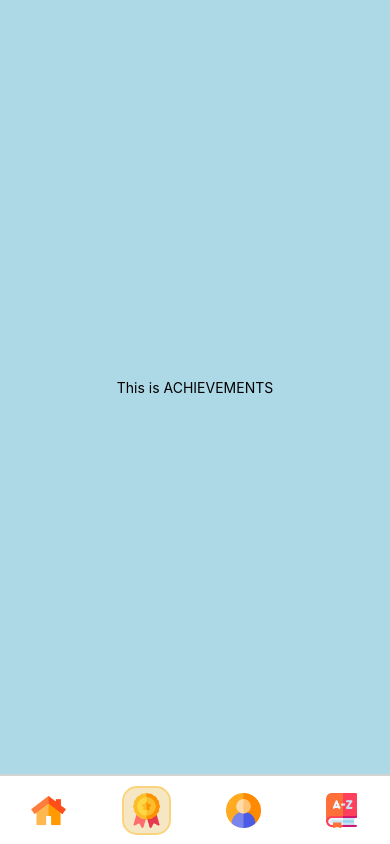
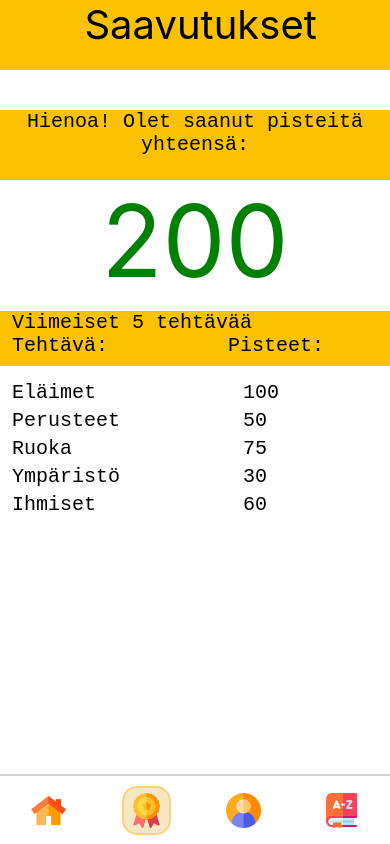
Before and after one commit to Quattrolingo/Mobiilikehitysprojekti, a React Native app: screen / in a window 390 px wide. Both pictures are taken after a click on the element 146 px from the left and 810 px from the top of the page. Built offline with nearby package versions, Linux system fonts and the light colour scheme.

Commit message:
saavutukset

```diff
--- a/components/Achievements.js
+++ b/components/Achievements.js
@@ -1,12 +1,53 @@
 import { StatusBar } from 'expo-status-bar'
 import { StyleSheet, Text, View } from 'react-native'
 import { useState } from 'react'
+import AsyncStorage from '@react-native-async-storage/async-storage';
 
 export default function Achievements() {
 
-    return (
+var yhtpisteet = 200;
+var pisteet = 100;
+var pisteet1 = 50;
+var pisteet2 = 75;
+var pisteet3 = 30;
+var pisteet4 = 60;
+var tehtävä = 'Eläimet';
+var tehtävä1 = 'Perusteet';
+var tehtävä2 = 'Ruoka';
+var tehtävä3= 'Ympäristö';
+var tehtävä4 = 'Ihmiset';
+
+
+
+return (
       <View style={AchievementStyles.container}>
-        <Text>This is ACHIEVEMENTS</Text>
+        <Text style={AchievementStyles.headline}> Saavutukset</Text>
+        <Text style={AchievementStyles.text}>Hienoa! Olet saanut pisteitä yhteensä:</Text>
+        <Text style={AchievementStyles.points}>{yhtpisteet}</Text>
+
+        <View style={AchievementStyles.headline2}>
+          <Text style={AchievementStyles.text2}> Viimeiset 5 tehtävää</Text>
+          <Text style={AchievementStyles.text2}> Tehtävä:          Pisteet:</Text>
+        </View>
+
+        <View style={AchievementStyles.headline1}>
+          <View style={AchievementStyles.inputWrap}>
+            <Text style={AchievementStyles.text1}> {tehtävä}</Text>
+            <Text style={AchievementStyles.text1}> {tehtävä1}</Text>
+            <Text style={AchievementStyles.text1}> {tehtävä2}</Text>
+            <Text style={AchievementStyles.text1}> {tehtävä3}</Text>
+            <Text style={AchievementStyles.text1}> {tehtävä4}</Text>
+          </View>
+
+          <View style={AchievementStyles.inputWrap}>
+            <Text style={AchievementStyles.text1}>    {pisteet}</Text>
+            <Text style={AchievementStyles.text1}>    {pisteet1}</Text>
+            <Text style={AchievementStyles.text1}>    {pisteet2}</Text>
+            <Text style={AchievementStyles.text1}>    {pisteet3}</Text>
+            <Text style={AchievementStyles.text1}>    {pisteet4}</Text>
+          </View>
+        </View>
+
       </View>
     );
   }
@@ -15,8 +56,62 @@ export default function Achievements() {
     container: {
       flex: 1,
       width: "100%",
-      backgroundColor: 'lightblue',
+      backgroundColor: 'white',
       alignItems: 'center',
-      justifyContent: 'center',
+    },
+    headline: {
+      marginTop: 0,
+      fontSize: 40,
+      backgroundColor: '#fcc201',
+      textAlign: 'center',
+      height: 70,
+      width: "100%",
+      textAlignVertical: 'center',
+    },
+    text: {
+      fontSize: 20,
+      fontFamily: 'monospace',
+      backgroundColor: '#fcc201',
+      width: "100%",
+      textAlign: 'center',
+      marginTop: 40,
+      height: 70,
+      textAlignVertical: 'center',
+    },
+    points: {
+      fontSize: 100,
+      color: 'green',
+    },
+    text1: {
+      fontSize: 20,
+      fontFamily: 'monospace',
+      width: "100%",
+      marginTop: 5,
+    },
+    text2: {
+      fontSize: 20,
+      fontFamily: 'monospace',
+      width: "100%",
+      marginTop: 0,
+      textAlign: 'left',
+    },
+    headline1: {
+      marginTop: 10,
+      fontSize: 25,
+      textAlign: 'center',
+      width: "100%",
+      flex: 1,
+      flexDirection: "row",
+    },
+    headline2: {
+      marginTop: 10,
+      fontSize: 25,
+      textAlign: 'center',
+      width: "100%",
+      backgroundColor: '#fcc201',
+      height: 55,
+    },
+    inputWrap: {
+      flex: 1,
     },
   });
--- a/package.json
+++ b/package.json
@@ -9,15 +9,16 @@
     "web": "expo start --web"
   },
   "dependencies": {
+    "@react-native-async-storage/async-storage": "^1.17.11",
     "@react-native-material/core": "^1.3.7",
     "axios": "^1.1.3",
     "dotenv": "^16.0.3",
     "expo": "~46.0.16",
+    "expo-navigation-bar": "~1.3.0",
     "expo-status-bar": "~1.4.0",
     "react": "18.0.0",
     "react-native": "0.69.6",
-    "react-native-dotenv": "^3.4.2",
-    "expo-navigation-bar": "~1.3.0"
+    "react-native-dotenv": "^3.4.2"
   },
   "devDependencies": {
     "@babel/core": "^7.12.9"
```
Also changed, not shown: 1 other file (tests, documents, lock files or other folders).
